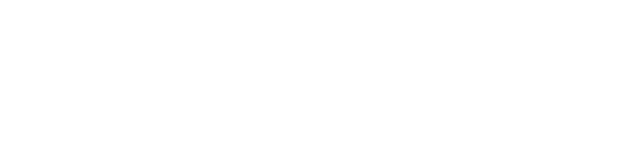
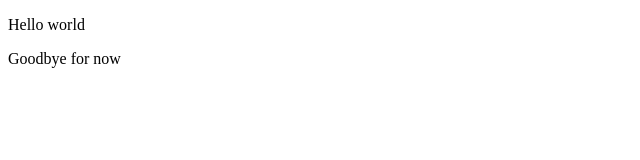
Before and after one commit to Chrisartrip921/fall-2020-first-project, a plain HTML site: page index.html in a window 1280 px wide. Shown: the whole page, without its empty margins (0-640 px from the left). Drawn offline with Linux system fonts and the light colour scheme.

Commit message:
Updated index.html, changed the titled, added few lines of text

```diff
--- a/index.html
+++ b/index.html
@@ -3,9 +3,10 @@
 <head>
     <meta charset="UTF-8">
     <meta name="viewport" content="width=device-width, initial-scale=1.0">
-    <title>My first git project</title>
+    <title>This is a new title</title>
 </head>
 <body>
-
+    <p>Hello world</p>
+    <p>Goodbye for now</p>
 </body>
 </html>
```
